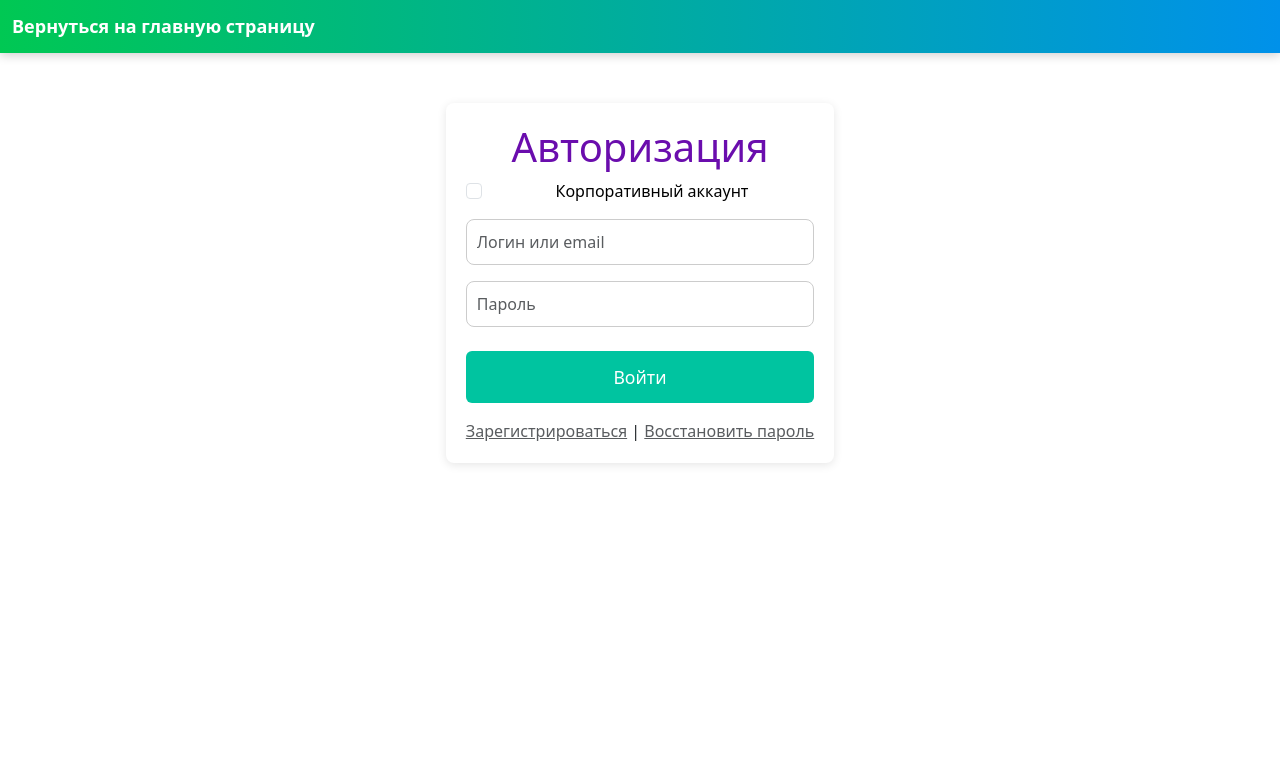
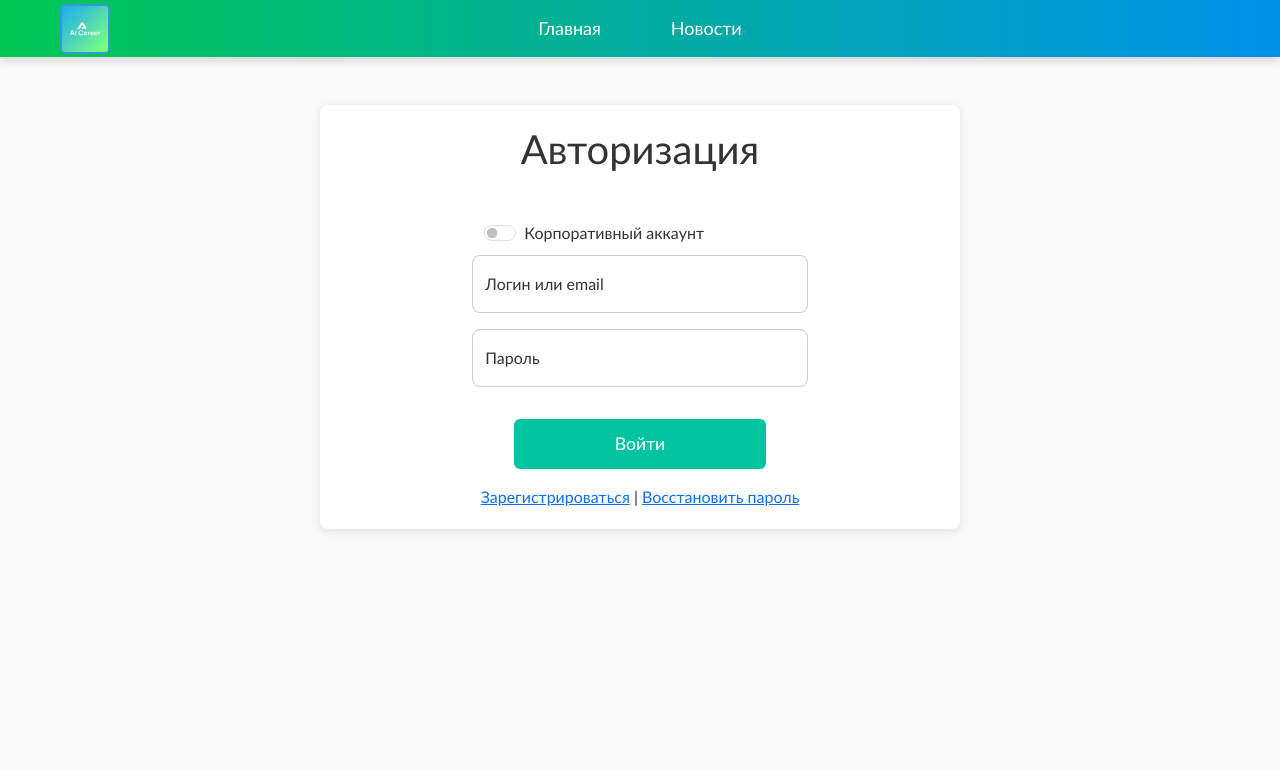
Before and after one commit to skyer12322/FinalProject, a Django app: page /login/ in a window 1280 px wide. Shown: the top 769 px of the page. Run offline with Django 5.2, Linux system fonts and the light colour scheme.

Commit message:
CSS, urls, html fixes

```diff
--- a/FinalProject/urls.py
+++ b/FinalProject/urls.py
@@ -16,6 +16,7 @@
     path('HR/', company, name="HRpage"),
     path('login/', login, name="login"),
     path('register/', register, name="register"),
+    path('news/', news, name="news"),
 ]
 
 # Добавляем статические файлы только в режиме разработки
--- a/RecruitHelper/templates/auth/login.html
+++ b/RecruitHelper/templates/auth/login.html
@@ -6,63 +6,51 @@
     <meta name="viewport" content="width=device-width, initial-scale=1.0">
     <title>Вход в систему</title>
     <link rel="stylesheet" href="{% static 'css/styles.css' %}">
+    <link href="{% static 'css/auth/login.css' %}" rel="stylesheet">
     <link href="https://cdn.jsdelivr.net/npm/bootstrap@5.3.0/dist/css/bootstrap.min.css" rel="stylesheet">
 </head>
 <body class="index-body">
-    <nav class="navbar navbar-light bg-light">
-        <div class="container-fluid">
-            <a class="navbar-brand" href="/">Вернуться на главную страницу</a>
-        </div>
-    </nav>
+    {% include '../main/menu.html' %}
 
-    <div class="vacancies-list-container" style="max-width: 500px; margin: 50px auto;">
-        <h1 class="vacancies-list-h1 text-center">Авторизация</h1>
+    <div class="row auth-container container mt-5 w-50 justify-content-center" style="max-width: auto; margin: 50px auto;">
+        <div class="col-md-7">
+            <h1>Авторизация</h1>
 
-        <form method="post" class="login-form">
+            <form id="loginForm" method="post" action="{% url 'login' %}">
                 {% csrf_token %}
 
-            {% if form.errors %}
-                <div class="alert alert-danger">
-                    Неверное имя пользователя или пароль
+                <div class="container mt-5">
+                    <div class="form-group">
+                        <div class="form-check form-switch" style="text-align: left;">
+                            <input class="form-check-input form-control-md" type="checkbox" role="switch"
+                                id="flexSwitchCheckDefault">
+                            <label class="form-check-label" for="flexSwitchCheckDefault">Корпоративный аккаунт</label>
                         </div>
-            {% endif %}
-
-            <div class="mb-3">
-                <div class="form-check">
-                    <input type="checkbox" class="form-check-input" id="corporateAccount" name="corporateAccount">
-                    <label class="form-check-label" for="corporateAccount">Корпоративный аккаунт</label>
                     </div>
                 </div>
 
-            <div class="mb-3">
-                <input type="text"
-                       class="form-control"
-                       id="username"
-                       name="username"
-                       placeholder="Логин или email"
-                       required>
+                <div class="form-floating mb-3">
+                    <input type="text" class="form-control" id="username" name="username" placeholder="" required>
+                    <label for="companyName">Логин или email</label>
                 </div>
 
-            <div class="mb-4">
-                <input type="password"
-                       class="form-control"
-                       id="password"
-                       name="password"
-                       placeholder="Пароль"
-                       required>
+                <div class="form-floating mb-3">
+                    <input type="password" class="form-control" id="password" name="password" placeholder="" required>
+                    <label for="companyName">Пароль</label>
                 </div>
 
-            <button type="submit"
-                    class="btn"
-                    style="background-color: #00c4a0; color: white; padding: 12px; font-size: 1.1rem; width: 100%;">
+                <button type="button"
+                        class="btn btn-primary mt-3 w-75"
+                        style="background-color: #00c4a0; color: white; padding: 12px; font-size: 1.1rem; width: 100%; border: none">
                     Войти
                 </button>
 
-            <div class="text-center mt-3">
-                <a href="/register" class="text-muted">Зарегистрироваться</a> |
-                <a href="/reset" class="text-muted">Восстановить пароль</a>
+                <div class="mt-3">
+                    <a href="/register">Зарегистрироваться</a> |
+                    <a href="/reset">Восстановить пароль</a>
                 </div>
             </form>
+        </div>
     </div>
     {% include "../main/footer.html" %}
 </body>
--- a/RecruitHelper/templates/auth/registration.html
+++ b/RecruitHelper/templates/auth/registration.html
@@ -15,7 +15,7 @@
 
     <div class="container mt-5 w-50"
         style="box-shadow: 0 2px 10px rgba(0,0,0,0.1); padding: 10px; border-radius: 10px; text-align: center; margin-bottom: 20px;">
-        <h2>Регистрация нового пользователя</h2>
+        <h1>Регистрация нового пользователя</h1>
         <form id="registrationForm" method="post" action="{% url 'register' %}">
             {% csrf_token %}
             <div class="row justify-content-center">
@@ -120,8 +120,8 @@
                             </div>
                         </div>
                     </div>
+                    <button type="button" class="btn btn-primary mt-3 w-75" id="registerButton" style="padding: 12px; background-color: #00c4a0; border: none; font-size: 1.1rem">Зарегистрироваться</button>
                 </div>
-                <button type="button" class="btn btn-primary mt-3 w-75" id="registerButton">Зарегистрироваться</button>
                 <div id="form_alerts" class="mt-2"></div>
             </div>
         </form>
--- a/RecruitHelper/templates/main/menu.html
+++ b/RecruitHelper/templates/main/menu.html
@@ -1,6 +1,7 @@
 {% load static %}
 
 <link rel="stylesheet" href="{% static 'css/styles.css' %}">
+<link rel="stylesheet" href="{% static 'css/main/menu.css' %}">
 
 <nav class="navbar">
     <div class="nav-container">
@@ -9,10 +10,14 @@
         </div>
         <ul class="centered-menu">
             <li><a href="{% url 'home' %}">Главная</a></li>
+            {% if request.path != '/login/' %}
                 <li><a href="{% url 'vacancies_list' %}">Список вакансий</a></li>
+            {% endif %}
+            <li><a href="{% url 'news' %}">Новости</a></li>
         </ul>
 
         <div class="auth-wrapper">
+            {% if request.path != '/login/' %}
                 {% if user.is_authenticated %}
                     <div class="avatar-wrapper">
                         <a href="{% url 'profile' %}">
@@ -24,8 +29,7 @@
                 {% else %}
                     <a href="{% url 'login' %}" class="login-button">Войти</a>
                 {% endif %}
+            {% endif %}
         </div>
     </div>
 </nav>
-
-<link rel="stylesheet" href="{% static 'css/main/menu.css' %}">
--- a/RecruitHelper/views.py
+++ b/RecruitHelper/views.py
@@ -87,3 +87,6 @@
 def vacancy(request, vacancy_id):
     vacancy = get_object_or_404(Vacancy, id=vacancy_id)
     return render(request, 'vacancies/vacancy_detail.html', {'vacancy': vacancy})
+
+def news(request):
+    return render(request, 'vacancies/news.html')
--- /dev/null
+++ b/static/css/auth/login.css
@@ -0,0 +1,8 @@
+.auth-container {
+    max-width: 600px;
+    margin: 0 auto;
+    padding: 20px;
+    background-color: white;
+    border-radius: 8px;
+    box-shadow: 0 2px 10px rgba(0, 0, 0, 0.1);
+}
--- a/static/css/register/register.css
+++ b/static/css/auth/register.css
@@ -31,9 +31,7 @@
 
 .input-group .form-select,
 .input-group .form-control {
-    /* height: auto !important; */
     min-height: 58px;
-    /* border-radius: 0.375rem !important; */
 
 }
 
--- a/static/css/main/menu.css
+++ b/static/css/main/menu.css
@@ -112,12 +112,12 @@
     font-weight: bold;
     padding: 8px 15px;
     border-radius: 50px;
-    transition: background-color 0.3s;
+    transition: background-color 0.5s !important;
     box-shadow: 0 2px 4px rgba(0, 0, 0, 0.1);
 }
 
 .login-button:hover {
-    background-color: #45a049;
+    background-color: #3C9F40;
 }
 
 .avatar-wrapper {
--- a/static/css/styles.css
+++ b/static/css/styles.css
@@ -100,9 +100,6 @@
     transition: color 0.3s ease;
 }
 
-.navbar a:hover {
-    color: #ffeb3b;
-}
 
 .vacancy-form {
     margin-bottom: 30px;
@@ -165,7 +162,7 @@
 
 button {
     padding: 10px;
-    background-color: #6a0dad;
+    background-color: #4CAF50;
     color: white;
     border: none;
     border-radius: 8px;
@@ -176,7 +173,7 @@
 }
 
 button:hover {
-    background-color: #5a0a9c;
+    background-color: #3C9F40;
 }
 
 .vacancies-list-container {
@@ -186,11 +183,6 @@
     background-color: white;
     border-radius: 8px;
     box-shadow: 0 2px 10px rgba(0, 0, 0, 0.1);
-}
-
-.vacancies-list-h1 {
-    color: #6a0dad;
-    text-align: center;
 }
 
 .vacancies-list-container {
```
Also changed, not shown: RecruitHelper/templates/vacancies/vacancy_list.html (+4 -5 lines). Lines whose indentation alone changed are shown as unchanged.
